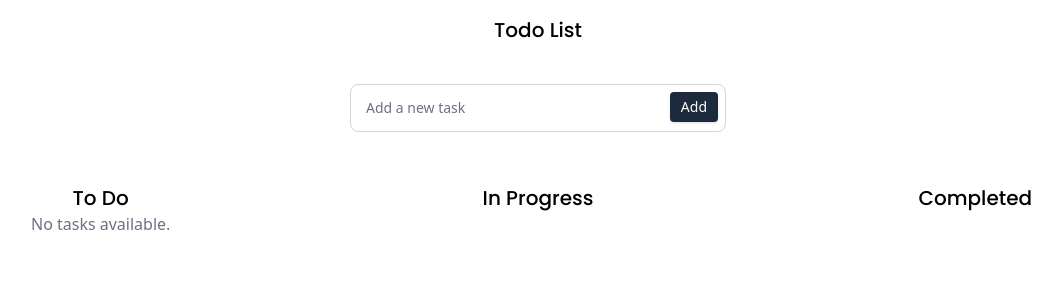
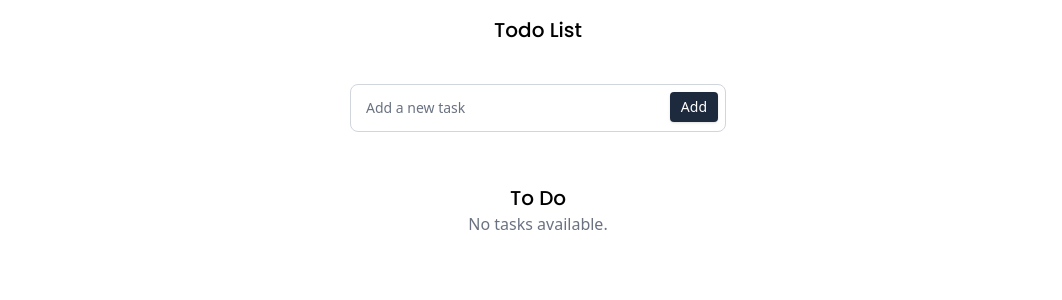
Before and after one commit to khenzipops/todo-list, a React (Vite) app: page / in a window 1280 px wide. Shown: the top 300 px of the page, without its empty margins (102-1164 px from the left). Built offline with nearby package versions, Linux system fonts and the light colour scheme.

Commit message:
chore: adjust grid layout for todo list section

```diff
--- a/src/App.tsx
+++ b/src/App.tsx
@@ -50,7 +50,7 @@ const App: React.FC = () => {
           </div>
         </div>
 
-        <div className="w-full grid grid-cols-3 justify-center gap-8 ">
+        <div className="w-full grid grid-cols-1 justify-center gap-8">
           {/* Todo List Section */}
           <div className="col-span-1 bg-white p-4 ">
             <h1 className="text-center font-poppins text-xl font-medium ">
@@ -65,17 +65,17 @@ const App: React.FC = () => {
               />
             </div>
           </div>
-          <div className="col-span-1 bg-white p-4">
+          {/* <div className="col-span-1 bg-white p-4">
             <h1 className="text-center font-poppins text-xl font-medium">
               In Progress
             </h1>
           </div>
-          {/* Completed Tasks Section (optional for future) */}
+
           <div className="col-span-1 bg-white p-4">
             <h1 className="text-center font-poppins text-xl font-medium">
               Completed
             </h1>
-          </div>
+          </div> */}
         </div>
       </div>
     </div>
```
